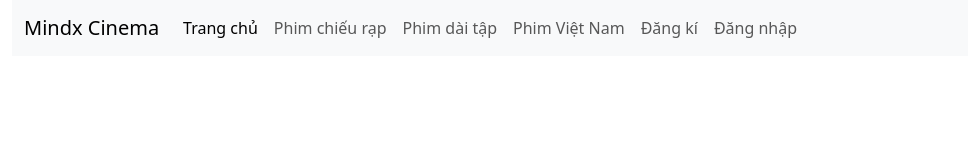
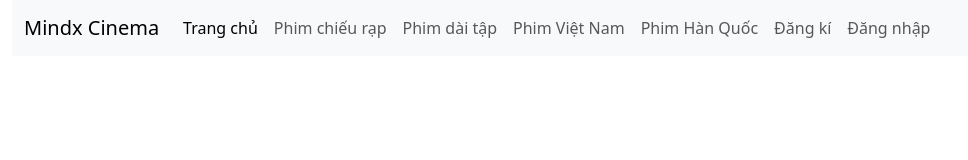
Before and after one commit to Teky6606/projectMindx, a plain HTML site: page index.html in a window 1280 px wide. Shown: the whole page, without its empty margins (0-968 px from the left). Drawn offline with nearby package versions, Linux system fonts and the light colour scheme.

Commit message:
bổ sung thêm menu phim hà quốc

```diff
--- a/index.html
+++ b/index.html
@@ -20,8 +20,9 @@
                   <a class="nav-link" href="#">Phim chiếu rạp</a>
                   <a class="nav-link" href="#">Phim dài tập</a>
                   <a class="nav-link" href="#">Phim Việt Nam</a>
+                  <a class="nav-link" href="#">Phim Hàn Quốc</a>
                   <a class="nav-link" href="register.html">Đăng kí</a>
-                  <a class="nav-link" href="login.html">Đăng nhập</a>
+                  <a class="nav-link" href="login.html" >Đăng nhập</a>
                 </div>
               </div>
             </div>
```
